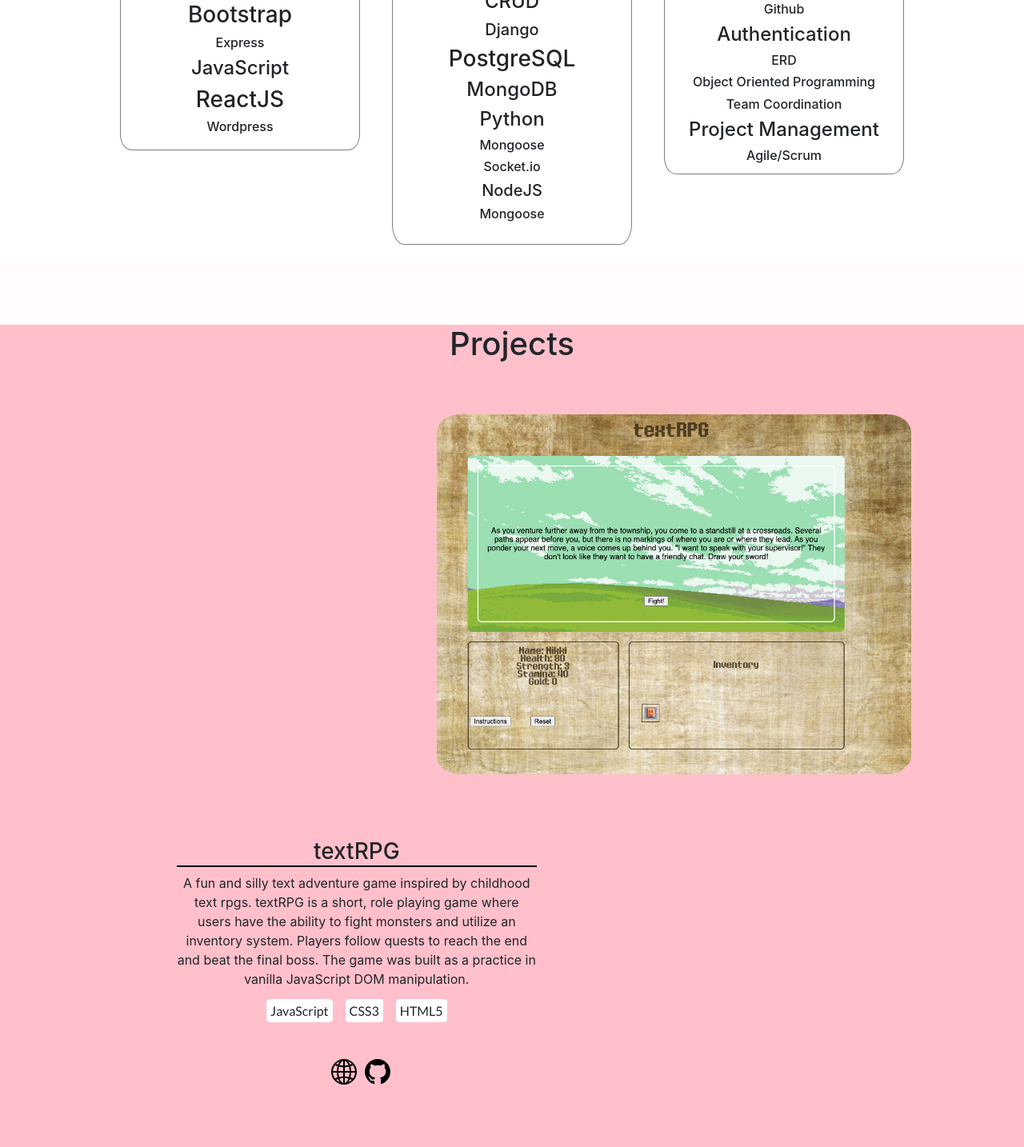
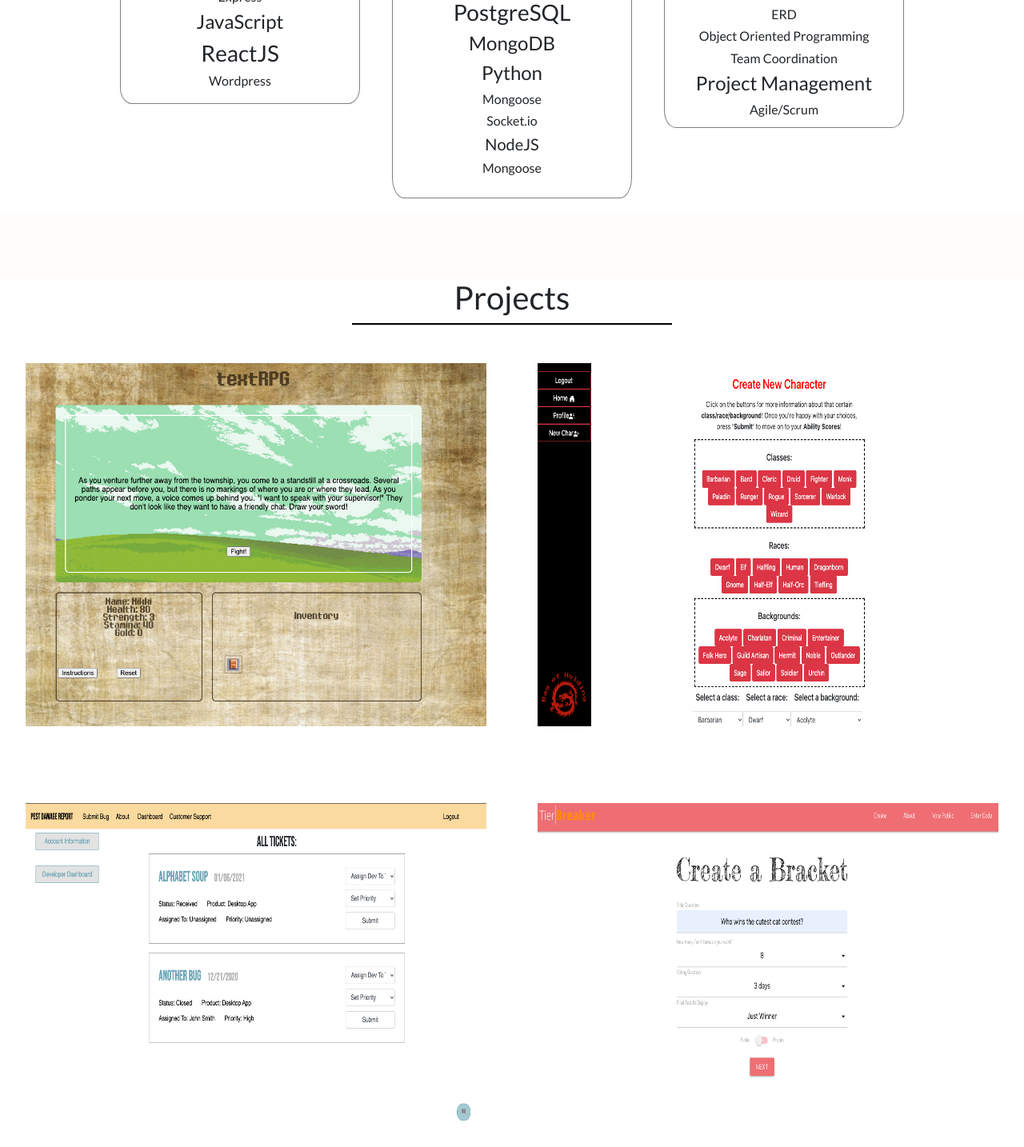
Before and after one commit to NikkiHmltn/nicole-hamilton-portfolio, a React (Create React App) app: page /about in a window 1280 px wide. Shown: the part 1330-2764 px from the top of the page at 80% size. Built offline with nearby package versions, Linux system fonts and the light colour scheme.

Commit message:
grid display for projects

```diff
--- a/src/components/AboutMe.js
+++ b/src/components/AboutMe.js
@@ -17,7 +17,7 @@ export default class AboutMe extends Component {
                     <Element className="about-section" id="about-section">
                         <div className="about-me" id="about-me">
                         <img src={me} width="150" height="150" style={{borderRadius: "50%"}}/>
-                        <h1> About Me </h1>
+                        <h1 className="about-title"> About Me </h1>
                         <p >I’m a software engineer passionate about connecting humanity through empathy and technology; everyone has a different story to tell, and I want to provide that service to people through my coding. I strive to create organized and meaningful code through stubborn determination and creativity. With a background in Humanities and civil service, I provide critical thinking to projects and strive for team connection and communication to get the job done.</p>
                     </div>
                     </Element>
--- a/src/components/Projects.js
+++ b/src/components/Projects.js
@@ -8,16 +8,18 @@ import projectFour from './imgs/tierbreaker.png'
 export default class Projects extends Component {
     render(){
         return(
-            <div>
-
-                <div>
+            <>
+            <div className="project-title">
                     <h1> Projects </h1>
                 </div>
+            <div className="project-holder">
+
                 <div className="project-one">
                     <img src={projectOne} />
-                    <div style={{float: "left", padding: "5em"}}>
+                    <div className="overlay">
+                        <div className="text">
                         <h3 style={{borderBottom: "solid black 2px"}}>textRPG</h3>
-                        <p style={{width: "450px"}}>
+                        <p>
                         A fun and silly text adventure game inspired by childhood text rpgs. textRPG is a short, role playing game where users have the ability to fight monsters and utilize an inventory system. Players follow quests to reach the end and beat the final boss. The game was built as a practice in vanilla JavaScript DOM manipulation.
                         </p>
                         <span className="tech-used">JavaScript</span>
@@ -37,12 +39,16 @@ export default class Projects extends Component {
                         </svg></a>
                     </div>
                     </div>
+
+                </div>
                 <br></br>
                 <div className="project-two">
                     <img src={projectTwo} />
-                    <div style={{float: "right", padding: "5em"}}>
+                    <div className="overlay">
+                        <div className="text">
                             <h3 style={{borderBottom: "solid black 2px"}}>Bag of Holding</h3>
-                        <p style={{width: "450px"}}>
+                            <br></br>
+                            <p>
                             Bag of Holding is made for D&D 5e players who want to store quick character concepts. It stores information like a character's details and bio in the Postgres database, and a user has to be authenticated to create/change/view their characters. As a player myself, I was really inspired from sites like DiceCloud and Roll20.
                             </p>
                             <span className="tech-used">NodeJS</span>
@@ -50,7 +56,6 @@ export default class Projects extends Component {
                             <span className="tech-used">HTML5</span>
                             <span className="tech-used">PostgreSQL</span>
                             <span className="tech-used">Express</span>
-                        <br></br>
                             <br></br>
                             <br></br>
                             <a href="https://my-bag-of-holding.herokuapp.com" target="_blank" style={{margin: "10px"}}>
@@ -64,13 +69,18 @@ export default class Projects extends Component {
                             </svg></a>
                         </div>
                     </div>
+
+                </div>
                 <br>
                 </br>
                 <div className="project-three">
                     <img src={projectThree} />
-                    <div style={{float: "left", padding: "4em"}}>
+                    <div className="overlay">
+                        <div className="text">
                             <h3 style={{borderBottom: "solid black 2px"}}>Pest Damage Report (PDR)</h3>
-                        <p style={{width: "380px"}}>
+                            <br></br>
+                            <br></br>
+                            <p>
                             PDR is a bug tracking site designed for software companies to get rug reports from their customer base, then manage those bugs internally. A company can sign themselves up where they will then be granted an access key to give to their team so they can also sign up. Using Socket.io, customers can speak to devs if they have additional questions or info about their bugs reported, and dev and admin teams can talk privately amongst each other in a chat channel. This app uses a MERN stack, connecting to MongoDB through Mongoose.
                             </p>
                             <span className="tech-used">Bootstrap</span>
@@ -78,7 +88,6 @@ export default class Projects extends Component {
                             <span className="tech-used">MongoDB</span>
                             <span className="tech-used">React</span>
                             <span className="tech-used">Socket.io</span>
-                        <br></br>
                             <br></br>
                             <br></br>
                             <a href="https://pestdamagereport.herokuapp.com" target="_blank" style={{margin: "10px"}}>
@@ -92,19 +101,21 @@ export default class Projects extends Component {
                             </svg></a>
                         </div>
                     </div>
+                </div>
                 <br>
                 </br>
                 <div className="project-four">
                     <img src={projectFour} />
-                    <div style={{float: "right", padding: "4em"}}>
+                    <div className="overlay">
+                        <div className="text">
                             <h3 style={{borderBottom: "solid black 2px"}}>Tier Breaker</h3>
-                        <p style={{width: "400px"}}>
+                            <br></br>
+                            <p>
                             Tier Breaker is an app for users to create their own tournament bracket. With a Flask backend and React frontend, this app utilizes sockets to provide the user with live, updated feedback as votes are made.
                             <br></br>
                             <br></br>
                             Users may wish to share this with their friends, while there is a unique code generated for each bracket, I created a discord bot to make it easier for them. A user can add the bot to their server and vote with the bot without ever coming to the app. Results are updated as the bot is connected to the backend API.
                             </p>
-                        <br></br>
                             <span className="tech-used">Materialize</span>
                             <span className="tech-used">React</span>
                             <span className="tech-used">DiscordJs</span>
@@ -123,10 +134,11 @@ export default class Projects extends Component {
                             </svg></a>
                         </div>
                     </div>
+                </div>
                 <br></br>
                 <br></br>
             </div>
+            </>
         )
-
     }
 }
--- a/src/components/Testimonials.js
+++ b/src/components/Testimonials.js
@@ -7,7 +7,7 @@ export default class Testimonials extends Component {
             <div className="testimonials">
 
                 <div className="test-header">
-                    <h4> Simone Schneeburg</h4> <h6><em>(Full-Stack Engineer)</em></h6>
+                    <h4> Simone Schneeberg</h4> <h6><em>(Full-Stack Engineer)</em></h6>
                 </div>
                 <div className="test-words">
                     <p><em>
--- a/src/components/css/AboutMe.css
+++ b/src/components/css/AboutMe.css
@@ -2,6 +2,12 @@
     width: 700px;
     padding: 50px;
     margin: 50px auto 0;
+}
+.about-title {
+    border-bottom: 2px solid black;
+    max-width: 400px;
+    margin: 0 auto;
+    margin-bottom: 20px;
 }
 
 .main-content{
@@ -24,7 +30,7 @@
 }
 
 .projects-section {
-    background-color: pink;
+    background-color: white;
 }
 
 .contact-section {
--- a/src/components/css/NavBar.css
+++ b/src/components/css/NavBar.css
@@ -5,7 +5,7 @@
     right: 0;
     height: 100px;
     background-color: rgb(250,239,238);
-
+    z-index: 1;
 }
 
 .pic-wrapper{
--- a/src/components/css/Projects.css
+++ b/src/components/css/Projects.css
@@ -1,64 +1,109 @@
-@font-face {
-    font-family: Lato;
-    src: url('../fonts/Lato-Regular.otf')
+@import url('https://fonts.googleapis.com/css2?family=Lato&display=swap');
+body {
+    font-family: "Lato";
 }
 
+.project-holder {
+    display: flex;
+    flex-direction: row;
+    flex-wrap: wrap;
+    justify-content: center;
+}
+
+.project-title {
+    border-bottom: 2px solid black;
+    max-width: 400px;
+    margin: 0 auto;
+}
+
+.text {
+    width: 80%;
+    color: white;
+    font-size: 15px;
+    position: absolute;
+    top: 50%;
+    left: 50%;
+    -webkit-transform: translate(-50%, -50%);
+    -ms-transform: translate(-50%, -50%);
+    transform: translate(-50%, -50%);
+    text-align: center;
+}
+
+.overlay {
+    position: absolute;
+    top: 0;
+    height: 100%;
+    width: 100%;
+    opacity: 0;
+    transition: .5s ease;
+    background-color: grey;
+
+}
+
+.project-one:hover .overlay {
+    opacity: 1;
+}
+.project-two:hover .overlay {
+    opacity: 1;
+}
+.project-three:hover .overlay {
+    opacity: 1;
+}
+.project-four:hover .overlay {
+    opacity: 1;
+}
 .tech-used {
     border-radius: 10%;
     padding: 5px;
     margin: 0.5rem;
     max-width: 400px;
-    background-color: white;
+    background-color: pink;
     font-family: Lato;
 }
 
 .project-one {
-    width: 78%;
-    margin: 4rem auto;
+    margin: 3rem auto;
     height: 454px;
+    position: relative;
+    width: 45%;
+}
+.project-one img {
+    width: 100%;
+    height: 100%;
 }
 
-.project-one img {
-    height: 450px;
-    float: right;
-    border-radius: 5%;
-}
 
 .project-two {
-    width: 90%;
-    margin: 0 auto;
+    margin: 3rem auto;
     height: 454px;
+    position: relative;
+    width: 45%;
 }
-
 .project-two img {
-    height: 450px;
-    float: left;
-    border-radius: 5%;
-    width: 55%;
+    width: 100%;
+    height: 100%;
 }
 
 .project-three {
-
-    width: 90%;
-    margin: 4rem auto;
+    margin: 3rem auto;
     height: 454px;
+    position: relative;
+    width: 45%;
 }
 
 .project-three img {
-    height: 450px;
-    float: right;
-    border-radius: 5%;
-    width: 60%;
+    width: 100%;
+    height: 100%;
 }
 
 .project-four {
-    width: 90%;
-    margin: 4rem auto;
+    margin: 3rem auto;
     height: 454px;
+    position: relative;
+    width: 45%;
 }
+
 .project-four img {
-    height: 450px;
-    float: left;
-    border-radius: 5%;
-    width: 60%;
+    width: 100%;
+    height: 100%;
 }
```
Also changed, not shown: 1 other file (tests, documents, lock files or other folders). Lines whose indentation alone changed are shown as unchanged.
